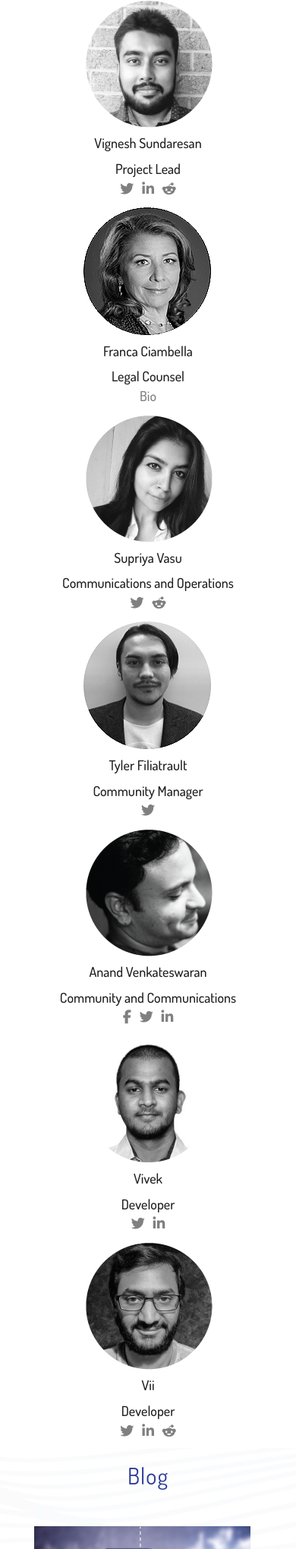
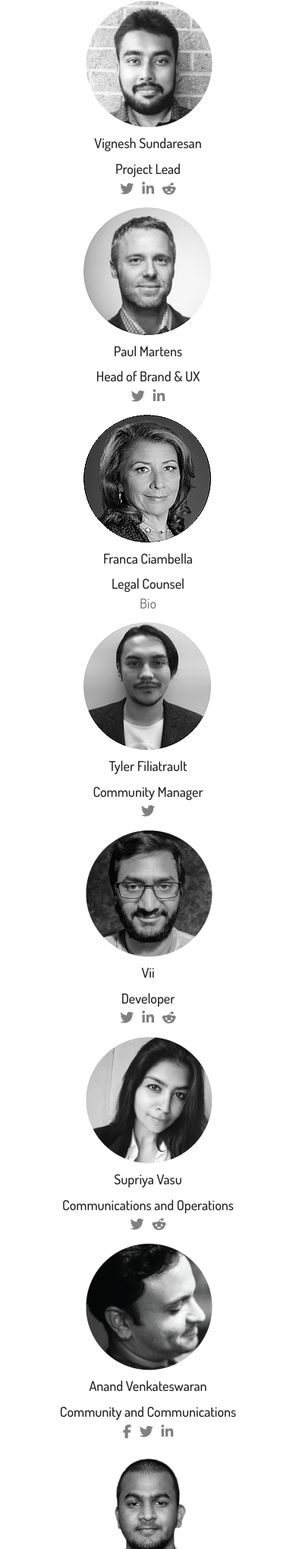
Before and after one commit to lendroidproject/lendroid-tokensale-website, a Flask app: page / in a window 390 px wide; the page is wider, and only the part inside the window is pictured. Shown: the part 4461-6500 px from the top of that part at 76% size. Run offline with Flask 2, Linux system fonts and the light colour scheme; some libraries are stand-ins or nearby versions.

Commit message:
Latest UI touchups

```diff
--- a/templates/faq.html
+++ b/templates/faq.html
@@ -467,9 +467,6 @@
       <br>
       <div class="col-lg-12 col-md-12 col-sm-12 col-xs-12 footer_logo">
         <p>© 2017 Lendroid</p>
-        <p>Design by:
-          <a href="http://fingerprintscreative.com/" target="_blank">Fingerprints</a>
-        </p>
       </div>
     </div>
   </body>
--- a/templates/index.html
+++ b/templates/index.html
@@ -57,9 +57,8 @@
 				with (value) {
 					if (trim(value) == null || trim(value) == "") {/*alert(errorMessage);*/$Npro("Error").innerHTML = errorMessage; $Npro("Error").style.display = "inline"; return false; }
 					else { return true; }
-	}//with
+					}//with
 			}//emptyvalidation
-
 			function signup(thisform) {
 				var $thisform = $(thisform),
 					$email = $thisform.find('input[name="EMAIL"]');
@@ -596,12 +595,67 @@
 			<div class="col-lg-4 col-md-4 col-sm-4 col-xs-12 team">
 				<ul>
 					<li>
+						<img src="/assets/images/paul.png" class="img-responsive">
+					</li>
+					<li class="team_text">Paul Martens</li>
+					<li class="team_text">Head of Brand & UX</li>
+					<li>
+						<a href="https://twitter.com/paulmartens" target="_blank">
+							<i class="fa fa-twitter" aria-hidden="true"></i>
+						</a>
+						&nbsp;
+						<a href="https://www.linkedin.com/in/paulcmartens" target="_blank">
+							<i class="fa fa-linkedin" aria-hidden="true"></i>
+						</a>
+					</li>
+				</ul>
+			</div>
+			<div class="col-lg-4 col-md-4 col-sm-4 col-xs-12 team">
+				<ul>
+					<li>
 						<img src="/assets/images/franca.png" class="img-responsive">
 					</li>
 					<li class="team_text">Franca Ciambella</li>
 					<li class="team_text">Legal Counsel</li>
 					<li>
 						<a href="/assets/bio-franca.docx" target="_blank">Bio</a>
+					</li>
+				</ul>
+			</div>
+			<div style="clear:both;"></div>
+			<div class="col-lg-4 col-md-4 col-sm-4 col-xs-12 team">
+				<ul>
+					<li>
+						<img src="/assets/images/tyler.png" class="img-responsive">
+					</li>
+					<li class="team_text">Tyler Filiatrault</li>
+					<li class="team_text">Community Manager</li>
+					<li>
+						<a href="https://twitter.com/tylerkfili" target="_blank">
+							<i class="fa fa-twitter" aria-hidden="true"></i>
+						</a>
+					</li>
+				</ul>
+			</div>
+			<div class="col-lg-4 col-md-4 col-sm-4 col-xs-12 team">
+				<ul>
+					<li>
+						<img src="/assets/images/vii.png" class="img-responsive">
+					</li>
+					<li class="team_text">Vii</li>
+					<li class="team_text">Developer</li>
+					<li>
+						<a href="https://twitter.com/viisundaram" target="_blank">
+							<i class="fa fa-twitter" aria-hidden="true"></i>
+						</a>
+						&nbsp;
+						<a href="https://www.linkedin.com/in/vigneshmsundaram" target="_blank">
+							<i class="fa fa-linkedin" aria-hidden="true"></i>
+						</a>
+						&nbsp;
+						<a href="https://www.reddit.com/user/allkalsus" target="_blank">
+							<i class="fa fa-reddit-alien" aria-hidden="true"></i>
+						</a>
 					</li>
 				</ul>
 			</div>
@@ -624,20 +678,6 @@
 				</ul>
 			</div>
 			<div style="clear:both;"></div>
-			<div class="col-lg-4 col-md-4 col-sm-4 col-xs-12 team">
-				<ul>
-					<li>
-						<img src="/assets/images/tyler.png" class="img-responsive">
-					</li>
-					<li class="team_text">Tyler Filiatrault</li>
-					<li class="team_text">Community Manager</li>
-					<li>
-						<a href="https://twitter.com/tylerkfili" target="_blank">
-							<i class="fa fa-twitter" aria-hidden="true"></i>
-						</a>
-					</li>
-				</ul>
-			</div>
 			<div class="col-lg-4 col-md-4 col-sm-4 col-xs-12 team">
 				<ul>
 					<li>
@@ -677,29 +717,7 @@
 					</li>
 				</ul>
 			</div>
-			<div style="clear:both;"></div>
-			<div class="col-lg-4 col-md-4 col-sm-4 col-xs-12 team">
-				<ul>
-					<li>
-						<img src="/assets/images/vii.png" class="img-responsive">
-					</li>
-					<li class="team_text">Vii</li>
-					<li class="team_text">Developer</li>
-					<li>
-						<a href="https://twitter.com/viisundaram" target="_blank">
-							<i class="fa fa-twitter" aria-hidden="true"></i>
-						</a>
-						&nbsp;
-						<a href="https://www.linkedin.com/in/vigneshmsundaram" target="_blank">
-							<i class="fa fa-linkedin" aria-hidden="true"></i>
-						</a>
-						&nbsp;
-						<a href="https://www.reddit.com/user/allkalsus" target="_blank">
-							<i class="fa fa-reddit-alien" aria-hidden="true"></i>
-						</a>
-					</li>
-				</ul>
-			</div>
+
 		</div>
 		<div class="container-fluid blog_bg">
 			<div class="container">
@@ -740,17 +758,7 @@
 							</div>
 						</a>
 						<div style="clear:both;"></div>
-						<a href="https://blog.lendroid.com/dont-sell-your-digital-assets-instead-borrow-against-them-2181a3f48a17" target="_blank">
-							<div class="col-lg-4 col-md-4 col-sm-4 col-xs-12">
-								<div class="card">
-									<img src="/assets/images/blog_03.jpg">
-									<h4>Don't sell your digital assets, instead borrow against them!</h4>
 
-									<a href="https://blog.lendroid.com/dont-sell-your-digital-assets-instead-borrow-against-them-2181a3f48a17" target="_blank"
-									class="">Read Article</a>
-								</div>
-							</div>
-						</a>
 					</div>
 				</div>
 			</div>
@@ -778,9 +786,6 @@
 			<br>
 			<div class="col-lg-12 col-md-12 col-sm-12 col-xs-12 footer_logo">
 				<p>© 2017 Lendroid</p>
-				<p>Design by:
-					<a href="http://fingerprintscreative.com/" target="_blank">Fingerprints</a>
-				</p>
 			</div>
 		</div>
 		<a href="#" class="scrollToTop hidden-xs"></a>
--- a/templates/lendroid-support-token.html
+++ b/templates/lendroid-support-token.html
@@ -506,9 +506,6 @@
                 <br>
                 <div class="col-lg-12 col-md-12 col-sm-12 col-xs-12 footer_logo">
                     <p>© 2017 Lendroid</p>
-                    <p>Design by:
-                        <a href="http://fingerprintscreative.com/" target="_blank">Fingerprints</a>
-                    </p>
                 </div>
             </div>
         </div>
--- a/templates/media-kit.html
+++ b/templates/media-kit.html
@@ -300,9 +300,6 @@
 			<br>
 			<div class="col-lg-12 col-md-12 col-sm-12 col-xs-12 footer_logo">
 				<p>© 2017 Lendroid</p>
-				<p>Design by:
-					<a href="http://fingerprintscreative.com/" target="_blank">Fingerprints</a>
-				</p>
 			</div>
 		</div>
 	</body>
```
Also changed, not shown: assets/images/paul.png (added), 1 other file.
